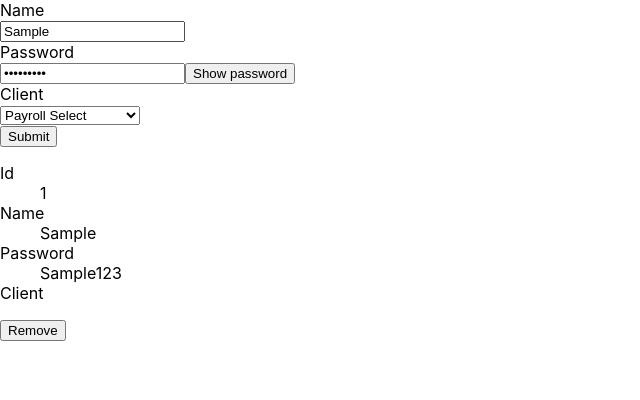
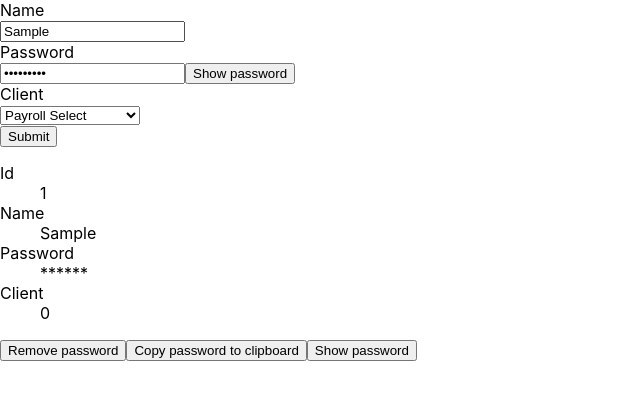
Before and after one commit to PimDerks/dij-pwdmngr, a React (Create React App) app: page / in a window 1280 px wide. Both pictures are taken after typing "Sample", "Sample123" into the empty fields and a click on the button "Submit". Shown: the top 400 px of the page, without its empty margins (0-640 px from the left). Built offline with nearby package versions, Linux system fonts and the light colour scheme.

Commit message:
Set default value for client on mount.

```diff
--- a/src/components/PasswordForm/index.js
+++ b/src/components/PasswordForm/index.js
@@ -1,4 +1,4 @@
-import { useState, useContext } from "react";
+import { useState, useContext, useEffect } from "react";
 import AppContext from "../../context/AppContext";
 import Button from "../input/Button";
 import Input from "../input/Input";
@@ -10,6 +10,9 @@ const PasswordForm = ({ onSubmit }) => {
   const [name, setName] = useState("");
   const [password, setPassword] = useState("");
   const [client, setClient] = useState("");
+
+  // default value
+  const clientValue = client || 0;
 
   const onSubmitEvent = (e) => {
     e.preventDefault();
@@ -44,7 +47,7 @@ const PasswordForm = ({ onSubmit }) => {
   const selectConfig = {
     id: "client",
     label: "Client",
-    value: client,
+    value: clientValue,
     required: true,
     onChange: (e) => {
       setClient(e.target.value);
@@ -59,6 +62,10 @@ const PasswordForm = ({ onSubmit }) => {
     type: "submit",
   };
 
+  useEffect(() => {
+    setClient(clientValue);
+  }, []);
+
   return (
     <form action="." onSubmit={onSubmitEvent}>
       <Input {...inputConfig} />
--- a/src/components/PasswordListItem/index.js
+++ b/src/components/PasswordListItem/index.js
@@ -1,14 +1,40 @@
+import { useState } from "react";
+
 import Button from "../input/Button";
 
 const PasswordListItem = ({ id, name, password, client, onRemove }) => {
+  const [isShown, setIsShown] = useState(false);
+
   const buttonRemoveConfig = {
-    label: "Remove",
+    label: "Remove password",
     onClick: (e) => {
       if (onRemove) {
         onRemove({ id, name, password, client });
       }
     },
   };
+
+  const buttonShowConfig = {
+    label: "Show password",
+    onClick: () => {
+      setIsShown(!isShown);
+    },
+  };
+
+  const buttonCopyConfig = {
+    label: "Copy password to clipboard",
+    onClick: () => {
+      navigator.clipboard.writeText(password).then(
+        function () {
+          console.log("Async: Copying to clipboard was successful!");
+        },
+        function (err) {
+          console.error("Async: Could not copy text: ", err);
+        }
+      );
+    },
+  };
+
   return (
     <div>
       <dl>
@@ -17,11 +43,13 @@ const PasswordListItem = ({ id, name, password, client, onRemove }) => {
         <dt>Name</dt>
         <dd>{name}</dd>
         <dt>Password</dt>
-        <dd>{password}</dd>
+        <dd>{isShown ? password : "******"}</dd>
         <dt>Client</dt>
         <dd>{client}</dd>
       </dl>
       <Button {...buttonRemoveConfig} />
+      <Button {...buttonCopyConfig} />
+      <Button {...buttonShowConfig} />
     </div>
   );
 };
```
